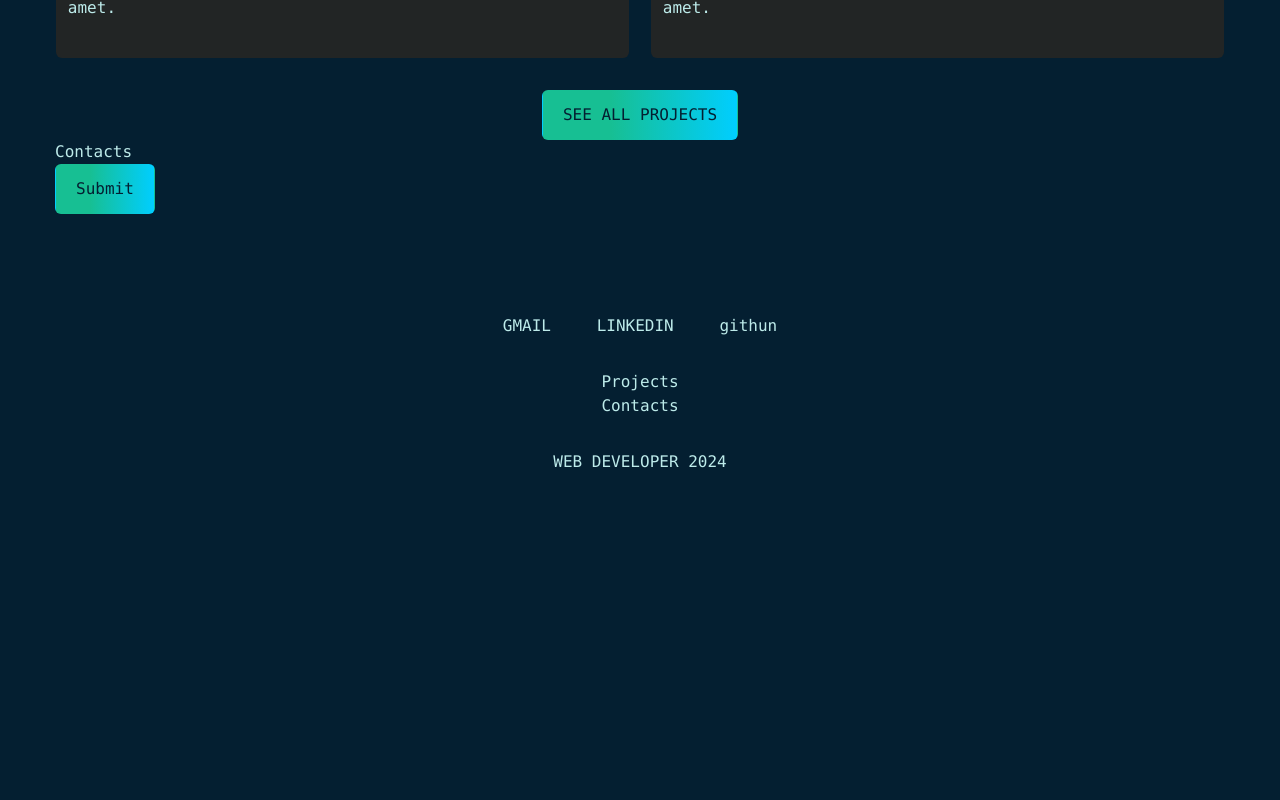
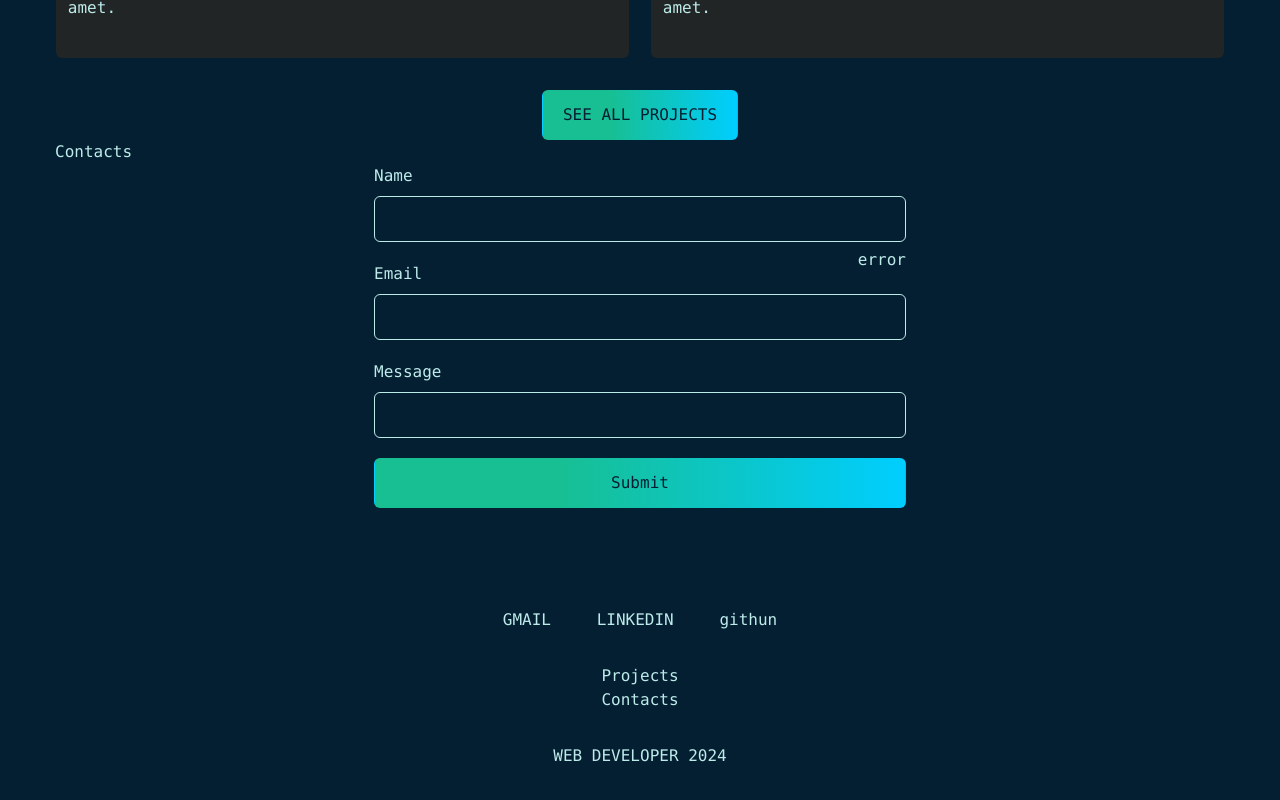
Before and after one commit to L1bertyCode/portfolio-styled, a React app: page / in a window 1280 px wide. Shown: the part 1540-2340 px from the top of the page. Before the commit the page ends 2114 px from the top, so only its background shows below. Built offline with nearby package versions, Linux system fonts and the light colour scheme.

Commit message:
ch sh/ui/I

```diff
--- a/src/feature/contactMeForm/ui/ContactMeForm.tsx
+++ b/src/feature/contactMeForm/ui/ContactMeForm.tsx
@@ -1,5 +1,7 @@
 import { memo } from "react";
 import { Button } from "../../../shared/ui/Button/Button";
+import { Input } from "../../../shared/ui/Input/Input";
+import styled from "styled-components";
 
 interface ContactMeFormProps {
  className?: string;
@@ -9,9 +11,28 @@ export const ContactMeForm = memo(
  (props: ContactMeFormProps) => {
   const { className } = props;
   return (
-   <div className={className}>
-    <Button variant="filled">Submit</Button>
-   </div>
+   <ContactMeFormStyled className={className}>
+    <Input label="Name" error={"error"} className="input" />
+    <Input label="Email" className="input" />
+    <Input label="Message" className="input message" />
+    <Button className="btn" variant="filled">
+     Submit
+    </Button>
+   </ContactMeFormStyled>
   );
  }
 );
+const ContactMeFormStyled = styled.div`
+ display: flex;
+ flex-direction: column;
+ justify-content: center;
+ align-items: center;
+ width: 532px;
+ .input {
+  margin-bottom: 20px;
+ }
+
+ .btn {
+  width: 100%;
+ }
+`;
--- a/src/shared/ui/Input/Input.tsx
+++ b/src/shared/ui/Input/Input.tsx
@@ -1,4 +1,6 @@
 import { InputHTMLAttributes, memo } from "react";
+import styled from "styled-components";
+import { Text } from "../Text/Text";
 type HTMLAppInputProps = Omit<
  InputHTMLAttributes<HTMLInputElement>,
  "value" | "onChange"
@@ -12,16 +14,62 @@ interface InputProps extends HTMLAppInputProps {
 }
 
 export const Input = memo((props: InputProps) => {
- const { className, value, error, label, onChange } = props;
+ const {
+  className,
+  value,
+  error,
+  label,
+  onChange,
+  ...otherProps
+ } = props;
  return (
-  <>
-   {label && <label htmlFor={label}>{label}</label>}
+  <StyledInput>
+   {label && (
+    <label className="label" htmlFor={label}>
+     {label}
+    </label>
+   )}
    <input
+    {...otherProps}
     value={value}
     onChange={(e) => onChange?.(e.target.value)}
     id={label}
-    className={className}
+    className={`input ${className}`}
    />
-  </>
+   {error && (
+    <Text
+     colorType="error"
+     className="error"
+     text={error}
+    />
+   )}
+  </StyledInput>
  );
 });
+const StyledInput = styled.div`
+ width: 100%;
+ display: flex;
+ flex-direction: column;
+ position: relative;
+
+ .label {
+  margin-bottom: 8px;
+  margin-left: 0;
+ }
+ .input {
+  width: 100%;
+  background: none;
+  padding: 10px 20px;
+  border-radius: var(--b-rad-small);
+  border: 1px solid var(--text-color);
+  outline: none;
+  &:focus {
+   border: 1px solid var(--accent-color);
+  }
+ }
+ .error {
+  position: absolute;
+  right: 0;
+  bottom: -10px;
+ }
+`;
--- a/src/shared/ui/Text/Text.tsx
+++ b/src/shared/ui/Text/Text.tsx
@@ -6,7 +6,7 @@ interface TextProps {
  text?: string;
  title?: string;
  size?: TextSize;
- color?: TextColor;
+ colorType?: TextColor;
 }
 // type HeaderTagType =
 //  | "h1"
```
